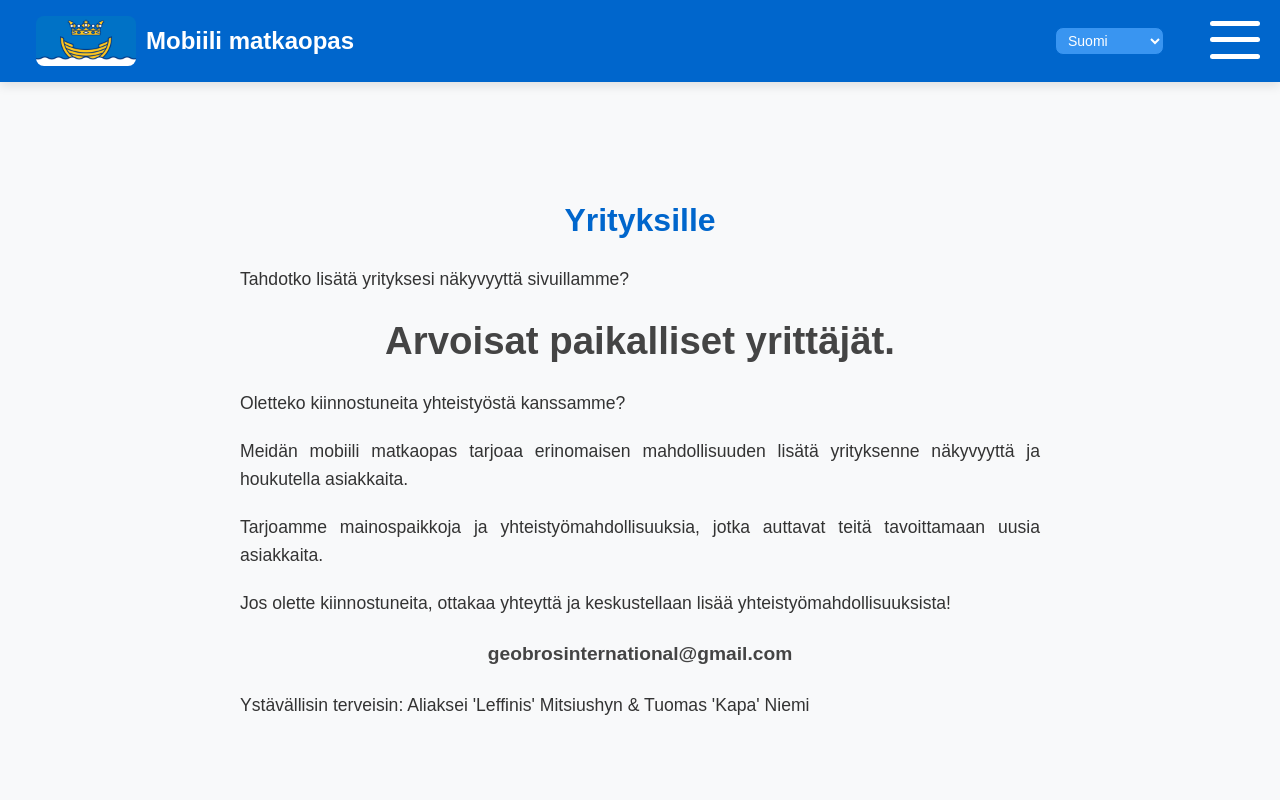
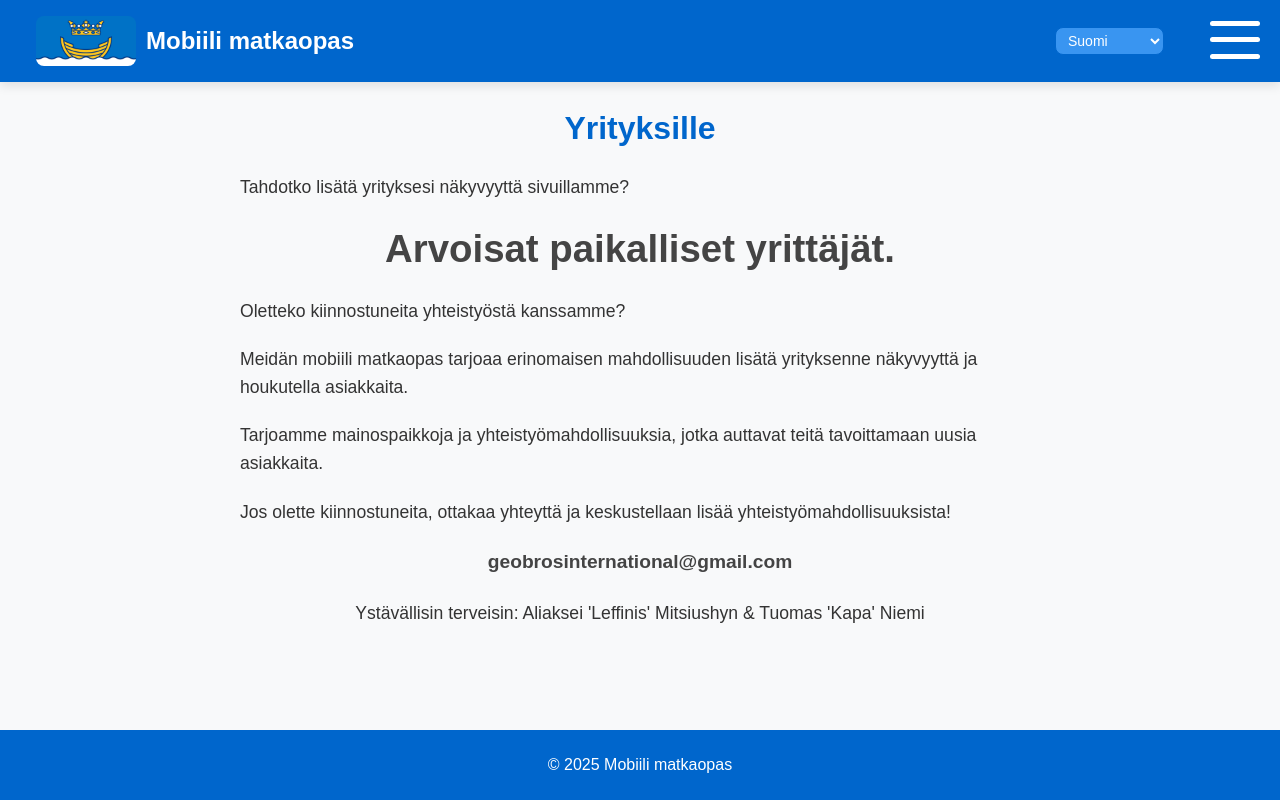
Before and after one commit to Leffinis/mobiili-opas, a React (Vite) app: page /yrityksille in a window 1280 px wide. Shown: the top 800 px of the page. Built offline with nearby package versions, Linux system fonts and the light colour scheme.

Commit message:
fix kaikki styles

```diff
--- a/src/App.css
+++ b/src/App.css
@@ -277,10 +277,9 @@ main p {
 
 .tietoa-page {
   width: 100%;
-  margin: 0 auto;
+  margin: auto;
   padding: 20px;
   box-sizing: border-box;
-  margin: 10%;
 }
 
 .tietoa-page h2 {
@@ -294,6 +293,7 @@ main p {
   font-size: 1.1rem;
   color: #333;
   line-height: 1.6;
+  text-align: left;
 }
 
 .place-description {
--- a/src/pages/Yhteystiedot.jsx
+++ b/src/pages/Yhteystiedot.jsx
@@ -14,7 +14,9 @@ const Yhteystiedot = () => {
         <a href="https://www.instagram.com/geobrosinternational/" target="_blank">
         <img src="/src/images/logo.png" alt="logo" width="80" height="80" />
         </a>
-        <p>{t.yhteystiedot_3}</p>
+        <p style={{ textAlign: 'center' }}>{t.yhteystiedot_3}</p>
+
+
 
     </div>
   );
--- a/src/pages/Yrityksille.jsx
+++ b/src/pages/Yrityksille.jsx
@@ -16,7 +16,8 @@ const Yrityksille = () => {
         <p>{t.yrityksille_6}</p>
         <p>{t.yrityksille_7}</p>
         <h4>geobrosinternational@gmail.com</h4>
-        <p>{t.yrityksille_8}</p>
+        <p style={{ textAlign: 'center' }}>{t.yrityksille_8}</p>
+
 
 
     </div>
```
